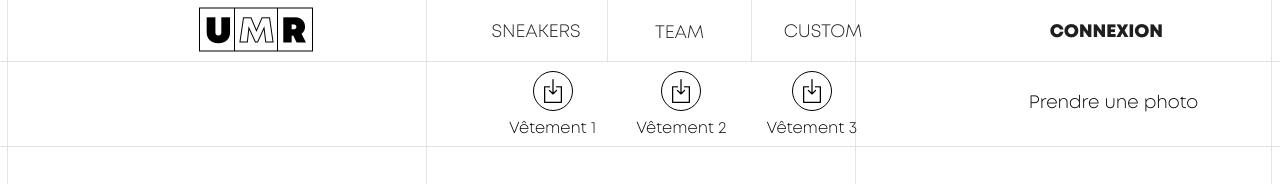
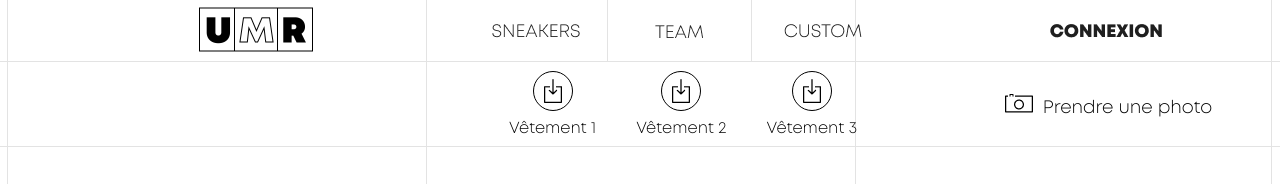
Before and after one commit to g-traub/POC, a plain HTML site: page index.html in a window 1280 px wide. Shown: the top 184 px of the page. Drawn offline with Linux system fonts and the light colour scheme.

Commit message:
change img extension

```diff
--- a/POC.css
+++ b/POC.css
@@ -47,7 +47,7 @@ header{
   cursor: pointer;
 }
 .photoButton::before{
-  content: url('../Union.svg');
+  content: url('../Union.png');
   width: 40px;
   height: 40px;
   padding: 10px;
```
